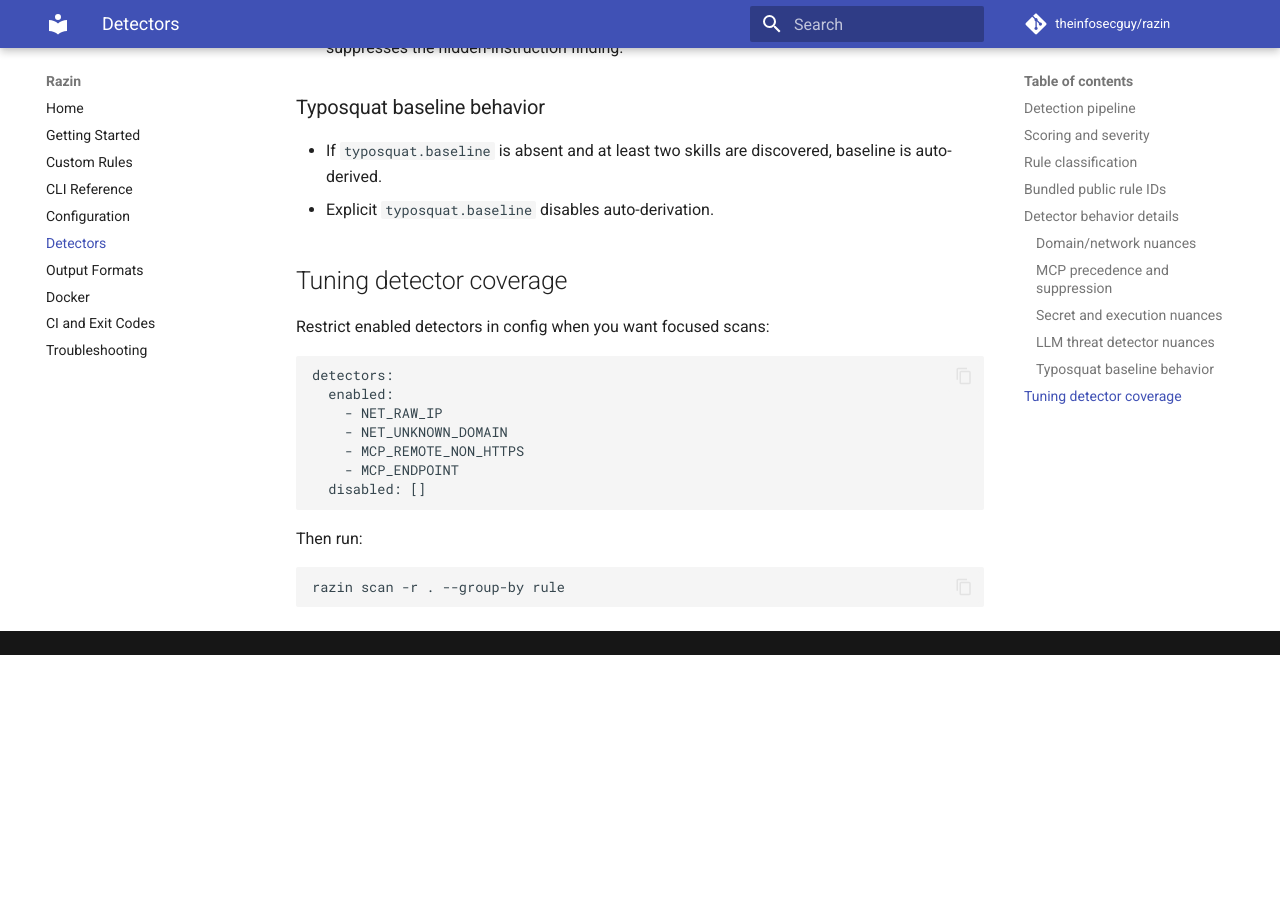
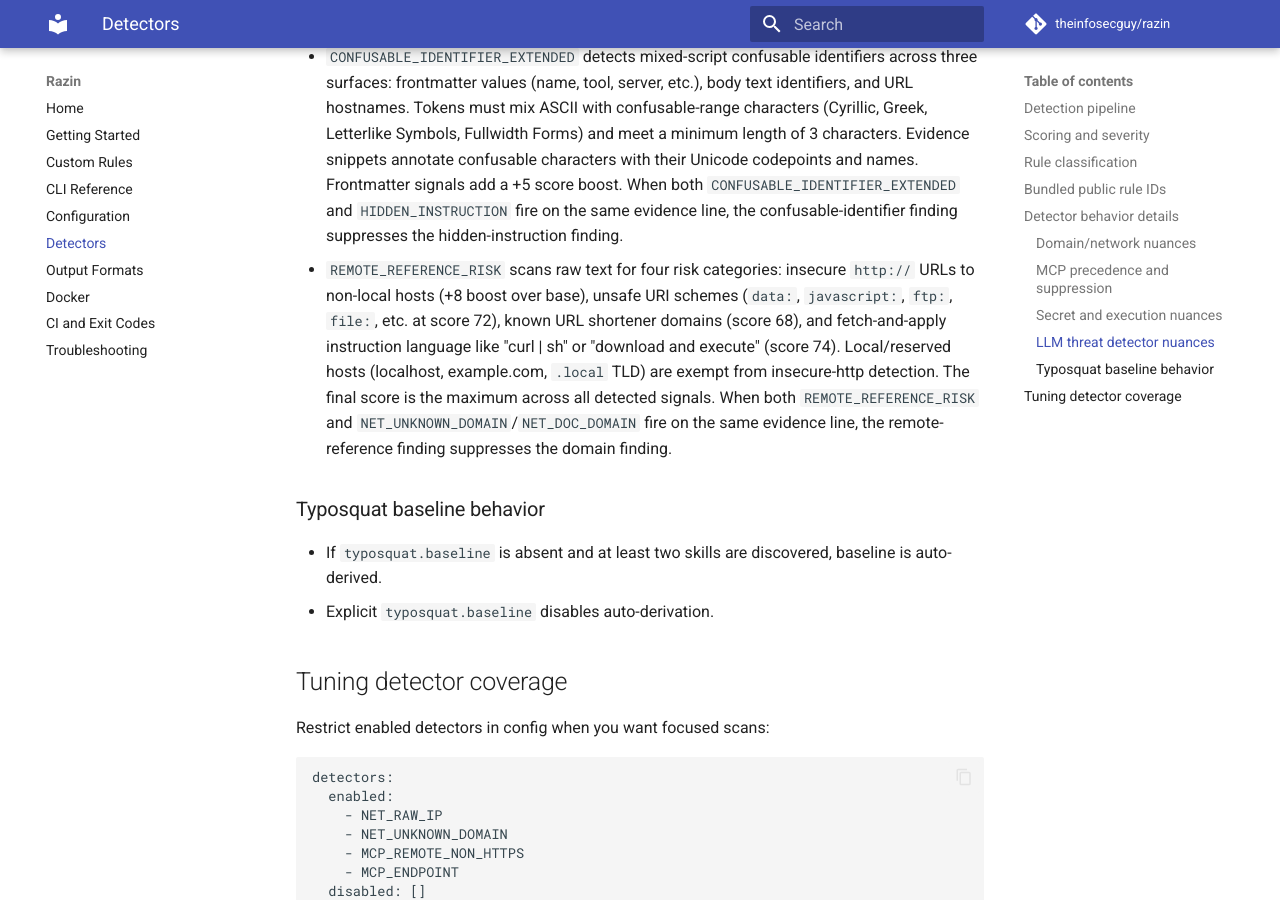
Before and after one commit to theinfosecguy/razin, an MkDocs documentation site: the page built from docs/detectors.md, in a window 1280 px wide and 900 px high, scrolled down 5616 px. Built offline with MkDocs 1.6.1 and Material for MkDocs 9.7.7, drawn with Linux system fonts in a browser that asks for light colours; comment, search, counter and statistics services are not loaded; before the commit the page ends 6271 px from its top, so only the background shows below that; some of the changed text lies outside the part shown.

Commit message:
docs: document REMOTE_REFERENCE_RISK detector and strategy

```diff
--- a/docs/detectors.md
+++ b/docs/detectors.md
@@ -73,6 +73,7 @@
 | `UNICODE_BIDI_CONTROL` | security | 85 base, +7 in code fences, +5 for unpaired overrides | high | raw text | Detects Unicode bidi override/isolate controls (U+202A–U+202E, U+2066–U+2069) indicating Trojan Source risk. |
 | `INSTR_OBFUSCATED_PAYLOAD` | security | 78 | high | raw text | Decodes base64 (including URL-safe), hex, and unicode-escape blocks with strong/weak hint matching (`min_hint_matches: 2`, `require_strong: true`). |
 | `CONFUSABLE_IDENTIFIER_EXTENDED` | security | 72 base, +5 if frontmatter signal | high | raw text + frontmatter | Mixed-script confusable identifier detection across frontmatter values, body identifiers, and URL hostnames. Deduplicates tokens across surfaces. |
+| `REMOTE_REFERENCE_RISK` | security | 62 base, +8 insecure http, 72 unsafe scheme, 68 shortener, 74 fetch-apply | medium | raw text | Detects insecure `http://` URLs, unsafe URI schemes (`data:`, `javascript:`, `ftp:`, etc.), known URL shortener domains, and fetch-and-apply instruction patterns. |
 
 ## Detector behavior details
 
@@ -102,6 +103,7 @@
 - `UNICODE_BIDI_CONTROL` detects bidirectional override and isolate control characters that can make displayed text differ from parsed text (Trojan Source). It does not flag legitimate Arabic/Hebrew script content that does not use explicit bidi overrides. When both `UNICODE_BIDI_CONTROL` and `HIDDEN_INSTRUCTION` fire on the same evidence line, the more specific bidi finding suppresses the hidden-instruction finding.
 - `INSTR_OBFUSCATED_PAYLOAD` decodes base64 (standard and URL-safe), hex, and unicode-escape blocks bounded by length and candidate budget limits. Decoded content is checked against strong and weak injection hint lists; at least 2 total hint matches with at least 1 strong hint are required by default. Benign encoded content matching only a single weak hint does not trigger. When both `INSTR_OBFUSCATED_PAYLOAD` and `OPAQUE_BLOB` fire on the same evidence line, the obfuscated-payload finding suppresses the opaque-blob finding.
 - `CONFUSABLE_IDENTIFIER_EXTENDED` detects mixed-script confusable identifiers across three surfaces: frontmatter values (name, tool, server, etc.), body text identifiers, and URL hostnames. Tokens must mix ASCII with confusable-range characters (Cyrillic, Greek, Letterlike Symbols, Fullwidth Forms) and meet a minimum length of 3 characters. Evidence snippets annotate confusable characters with their Unicode codepoints and names. Frontmatter signals add a +5 score boost. When both `CONFUSABLE_IDENTIFIER_EXTENDED` and `HIDDEN_INSTRUCTION` fire on the same evidence line, the confusable-identifier finding suppresses the hidden-instruction finding.
+- `REMOTE_REFERENCE_RISK` scans raw text for four risk categories: insecure `http://` URLs to non-local hosts (+8 boost over base), unsafe URI schemes (`data:`, `javascript:`, `ftp:`, `file:`, etc. at score 72), known URL shortener domains (score 68), and fetch-and-apply instruction language like "curl | sh" or "download and execute" (score 74). Local/reserved hosts (localhost, example.com, `.local` TLD) are exempt from insecure-http detection. The final score is the maximum across all detected signals. When both `REMOTE_REFERENCE_RISK` and `NET_UNKNOWN_DOMAIN`/`NET_DOC_DOMAIN` fire on the same evidence line, the remote-reference finding suppresses the domain finding.
 
 ### Typosquat baseline behavior
 
```
Also changed, not shown: other parts of docs/detectors.md (+1 -1 lines), docs/configuration.md (+1 -0 lines), docs/custom-rules.md (+2 -1 lines).
